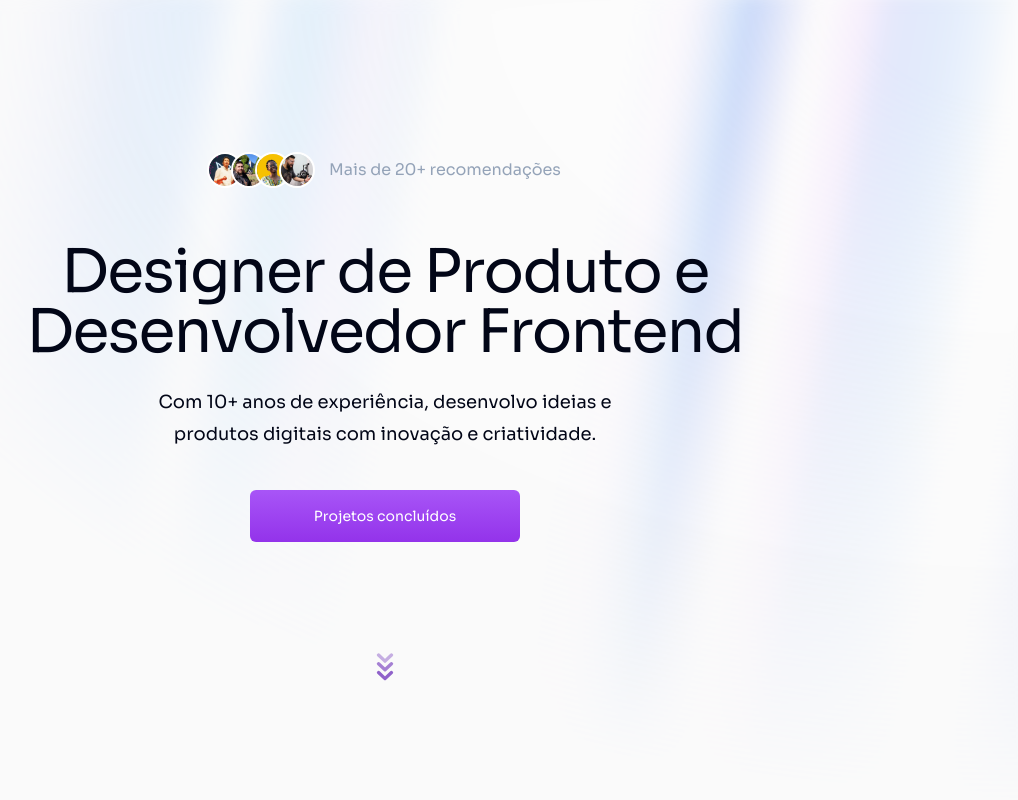
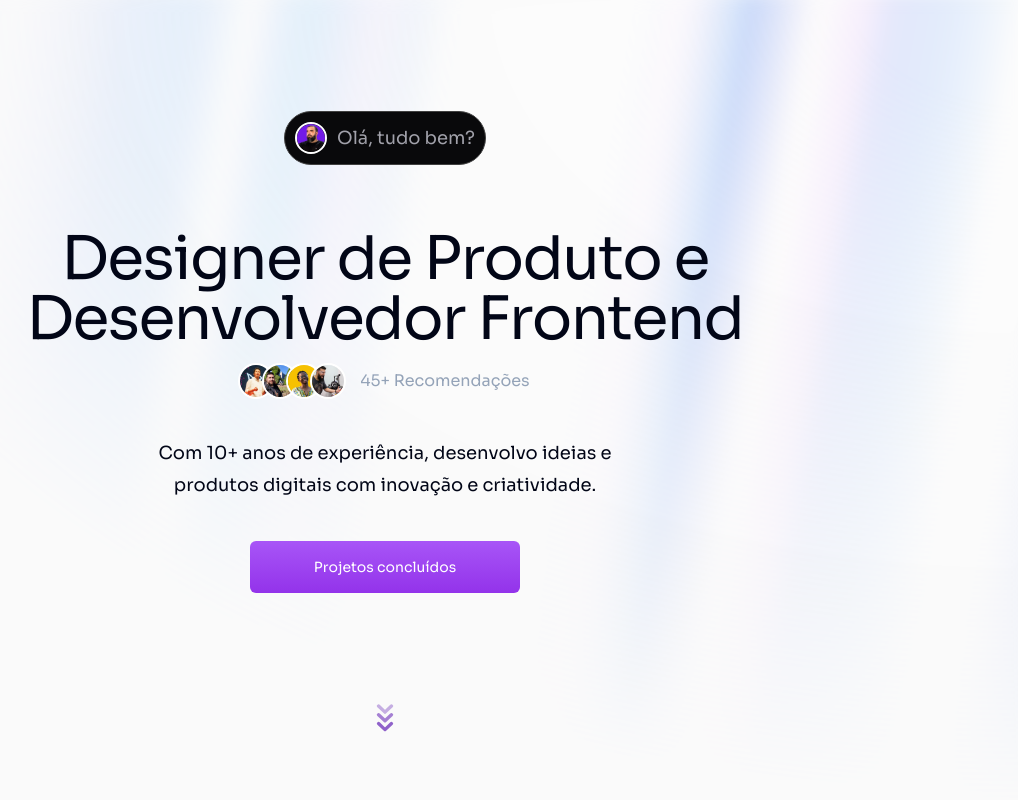
Before and after one commit to emnesty/portfolio-freelas, a Next.js app: page / in a window 1280 px wide. Shown: the top 800 px of the page, without its empty margins (255-1273 px from the left). Built offline with nearby package versions, Linux system fonts and the light colour scheme.

Commit message:
Ajustes hero section

```diff
--- a/app/components/HeroSectionSection.tsx
+++ b/app/components/HeroSectionSection.tsx
@@ -6,6 +6,7 @@
 import { motion } from "framer-motion";
 import Lottie from "lottie-react";
 import arrowAnimation from "../../public/ArrowDownLottie.json";
+import BadgeWelcome from "./ui/hello-badge";
 
 const people = [
   {
@@ -40,7 +41,26 @@
         <div className="relative isolate pt-8">
           <div className="mx-auto flex flex-col max-w-7xl px-6 py-16 sm:py-22 lg:flex lg:items-center lg:gap-x-10 lg:px-8 lg:py-22">
             <div className="mx-auto max-w-4xl lg:mx-0 lg:flex-auto">
-              <div className="flex -space-x-2 justify-center items-center p-4 overflow-hidden">
+              <div
+                className="flex justify-center items-center pt-6"
+                data-aos="fade-up"
+                data-aos-duration="1050"
+              >
+                <BadgeWelcome />
+              </div>
+
+              <h1
+                className="mt-10 max-w-[730px] text-center text-4xl tracking-tight dark:text-slate-200 text-slate-950 sm:text-6xl"
+                data-aos="fade-up"
+                data-aos-duration="1000"
+              >
+                Designer de Produto e Desenvolvedor Frontend
+              </h1>
+              <div
+                className="flex -space-x-2 justify-center items-center p-4 overflow-hidden"
+                data-aos="fade-up"
+                data-aos-duration="950"
+              >
                 <img
                   className="inline-block h-8 w-8 rounded-full ring-2 ring-white"
                   src="../images/caiopic.jpeg"
@@ -62,16 +82,9 @@
                   alt=""
                 />
                 <span className="pl-6 dark:text-slate-600  text-slate-400">
-                  Mais de 20+ recomendações
+                  45+ Recomendações
                 </span>
               </div>
-              <h1
-                className="mt-10 max-w-[730px] text-center text-4xl tracking-tight dark:text-slate-200 text-slate-950 sm:text-6xl"
-                data-aos="fade-up"
-                data-aos-duration="1000"
-              >
-                Designer de Produto e Desenvolvedor Frontend
-              </h1>
               <div className=" w-full flex items-center justify-center">
                 <p
                   className="mt-6 w-full max-w-lg  text-center text-lg leading-8 dark:text-texthero text-slate-950"
--- /dev/null
+++ b/app/components/ui/animated-tooltip.tsx
@@ -0,0 +1,92 @@
+"use client";
+import Image from "next/image";
+import React, { useState } from "react";
+import {
+  motion,
+  useTransform,
+  AnimatePresence,
+  useMotionValue,
+  useSpring,
+} from "framer-motion";
+
+export const AnimatedTooltip = ({
+  items,
+}: {
+  items: {
+    id: number;
+    name: string;
+    designation: string;
+    image: string;
+  }[];
+}) => {
+  const [hoveredIndex, setHoveredIndex] = useState<number | null>(null);
+  const springConfig = { stiffness: 100, damping: 5 };
+  const x = useMotionValue(0); // going to set this value on mouse move
+  // rotate the tooltip
+  const rotate = useSpring(
+    useTransform(x, [-100, 100], [-45, 45]),
+    springConfig
+  );
+  // translate the tooltip
+  const translateX = useSpring(
+    useTransform(x, [-100, 100], [-50, 50]),
+    springConfig
+  );
+  const handleMouseMove = (event: any) => {
+    const halfWidth = event.target.offsetWidth / 2;
+    x.set(event.nativeEvent.offsetX - halfWidth); // set the x value, which is then used in transform and rotate
+  };
+
+  return (
+    <>
+      {items.map((item, idx) => (
+        <div
+          className="-mr-4  relative group"
+          key={item.name}
+          onMouseEnter={() => setHoveredIndex(item.id)}
+          onMouseLeave={() => setHoveredIndex(null)}
+        >
+          <AnimatePresence mode="wait">
+            {hoveredIndex === item.id && (
+              <motion.div
+                initial={{ opacity: 0, y: 20, scale: 0.6 }}
+                animate={{
+                  opacity: 1,
+                  y: 0,
+                  scale: 1,
+                  transition: {
+                    type: "spring",
+                    stiffness: 260,
+                    damping: 10,
+                  },
+                }}
+                exit={{ opacity: 0, y: 20, scale: 0.6 }}
+                style={{
+                  translateX: translateX,
+                  rotate: rotate,
+                  whiteSpace: "nowrap",
+                }}
+                className="absolute -top-16 -left-1/2 translate-x-1/2 flex text-xs  flex-col items-center justify-center rounded-md bg-black z-50 shadow-xl px-4 py-2"
+              >
+                <div className="absolute inset-x-10 z-30 w-[20%] -bottom-px bg-gradient-to-r from-transparent via-emerald-500 to-transparent h-px " />
+                <div className="absolute left-10 w-[40%] z-30 -bottom-px bg-gradient-to-r from-transparent via-sky-500 to-transparent h-px " />
+                <div className="font-bold text-white relative z-30 text-base">
+                  {item.name}
+                </div>
+                <div className="text-white text-xs">{item.designation}</div>
+              </motion.div>
+            )}
+          </AnimatePresence>
+          <Image
+            onMouseMove={handleMouseMove}
+            height={100}
+            width={100}
+            src={item.image}
+            alt={item.name}
+            className="object-cover !m-0 !p-0 object-top rounded-full h-8 w-8 border-2 group-hover:scale-105 group-hover:z-30 border-white  relative transition duration-500"
+          />
+        </div>
+      ))}
+    </>
+  );
+};
--- /dev/null
+++ b/app/components/ui/hello-badge.tsx
@@ -0,0 +1,33 @@
+import * as React from "react";
+import { AnimatedTooltip } from "./animated-tooltip";
+
+interface WelcomeMessageProps {
+  emoji: string;
+  message: string;
+}
+
+const people = [
+  {
+    id: 1,
+    name: "Luciano Silva",
+    designation: "UX/UI Designer",
+    image: "/images/avatar.png",
+  },
+];
+
+function WelcomeMessage({ emoji, message }: WelcomeMessageProps) {
+  return (
+    <div className="w-full max-w-[320px] h-18 mb-6 items-center flex gap-2.5 p-2.5 text-lg text-center border border-solid bg-zinc-950 border-neutral-700 rounded-[100px]">
+      <AnimatedTooltip items={people} />
+      <div className="my-auto ml-4 font-medium text-zinc-400">{message}</div>
+    </div>
+  );
+}
+
+export default function BadgeWelcome() {
+  return (
+    <main>
+      <WelcomeMessage emoji="👋" message="Olá, tudo bem?" />
+    </main>
+  );
+}
```
